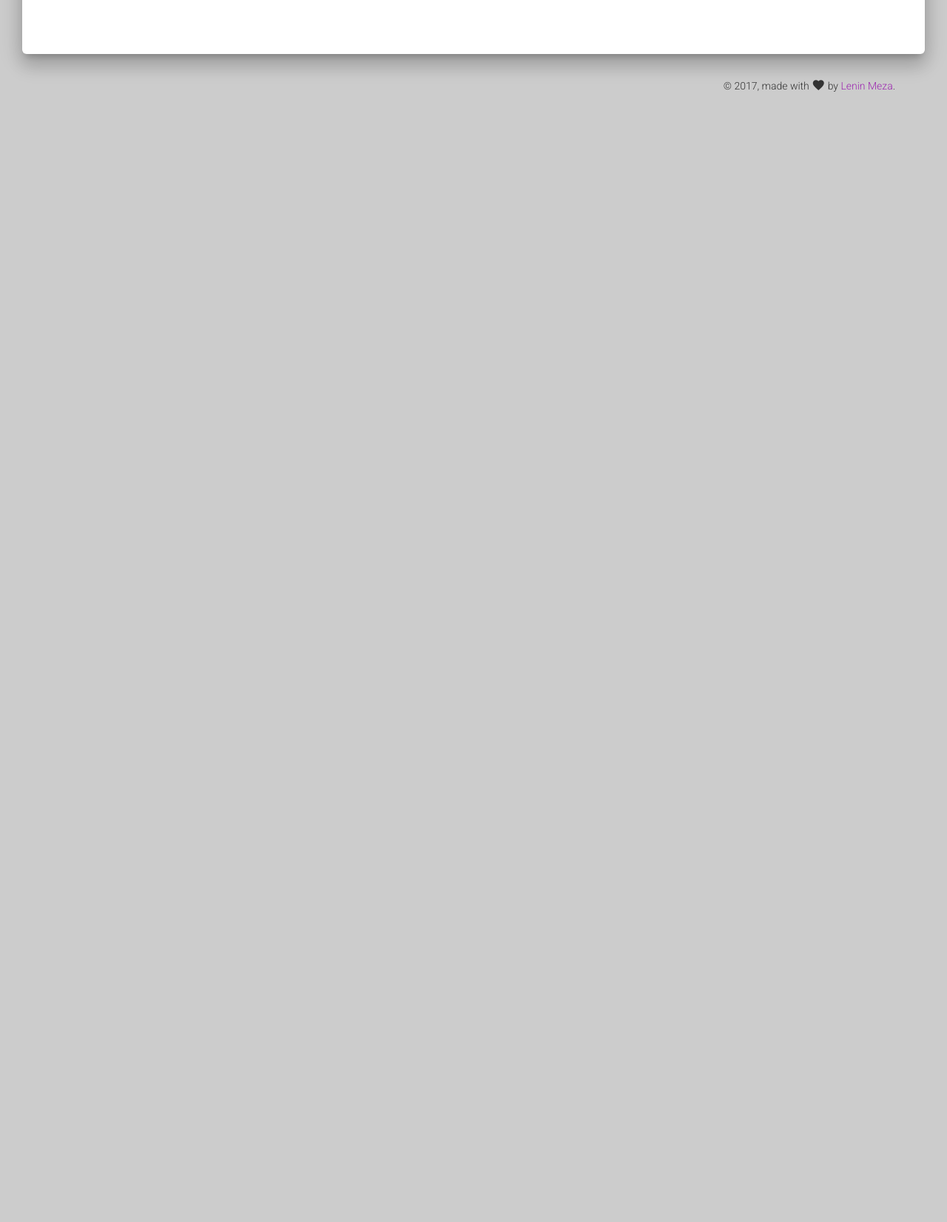
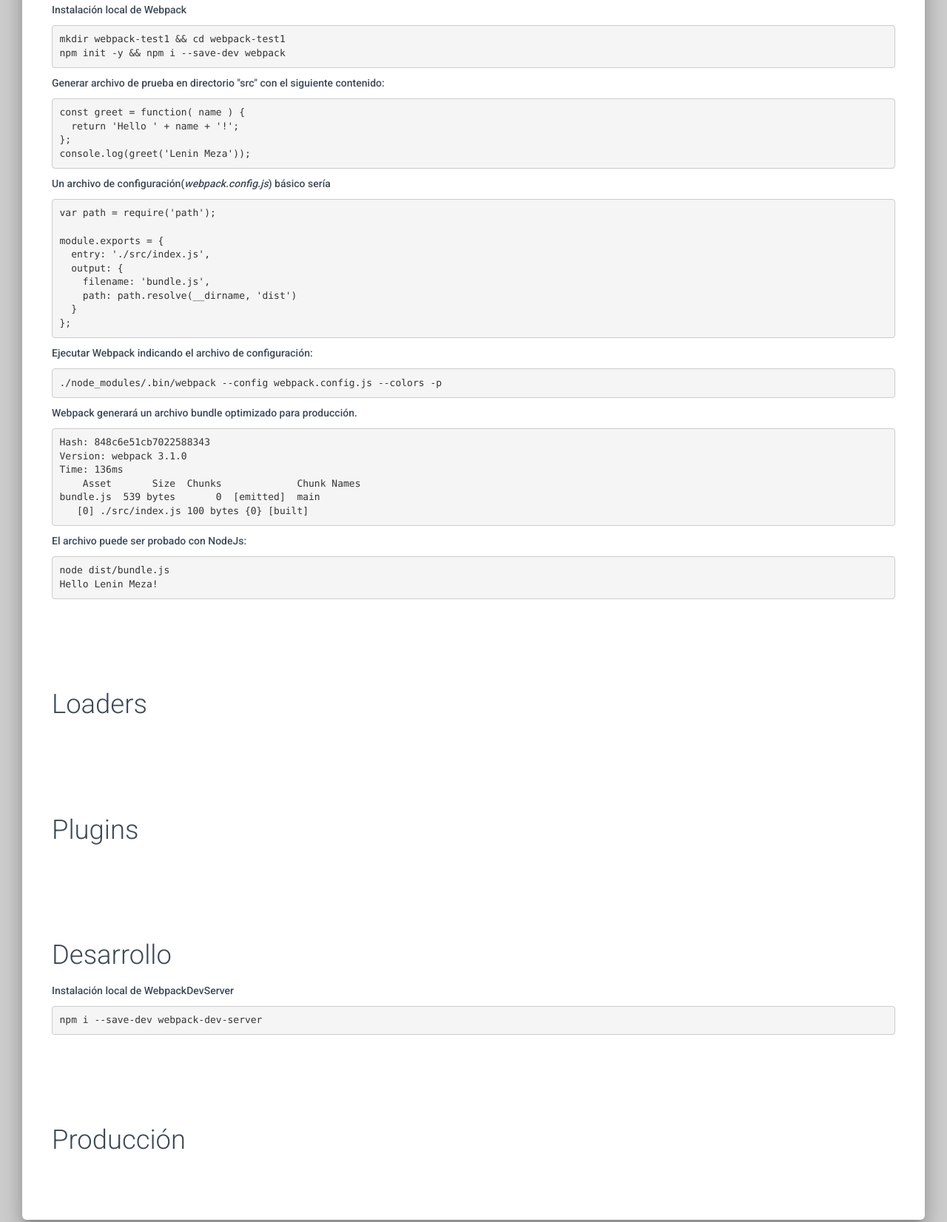
Before and after one commit to lenin-anzen/webpack, a website: page docs/index.html in a window 1280 px wide. Shown: the part 757-2409 px from the top of the page at 74% size. Before the commit the page ends 914 px from the top, so only its background shows below. Drawn offline with nearby package versions, Linux system fonts and the light colour scheme.

Commit message:
Installation and first example of Webpack

```diff
--- a/docs/index.html
+++ b/docs/index.html
@@ -7,10 +7,8 @@
 
 	<title>Webpack</title>
 
-    <!--
-    <link rel="apple-touch-icon" sizes="76x76" href="assets/img/apple-icon.png">
-	<link rel="icon" type="image/png" href="assets/img/favicon.png">
-    -->
+    <link rel="apple-touch-icon" sizes="76x76" href="assets/img/icon-square-small-slack.png">
+	<link rel="icon" type="image/png" href="assets/img/icon-square-small-slack.png">
 
 	<!--  Fonts and icons -->
 	<link rel="stylesheet" href="https://fonts.googleapis.com/icon?family=Material+Icons" />
@@ -33,9 +31,35 @@
                     <span class="icon-bar"></span>
                     <span class="icon-bar"></span>
                 </button>
+                <a class="navbar-brand" href="#">Webpack</a>
             </div>
             <div class="collapse navbar-collapse" id="navigation-index">
                 <ul class="nav navbar-nav navbar-right">
+                    <li>
+                        <a rel="tooltip" title="Instalación" data-placement="bottom" href="#installation" class="btn btn-white btn-simple btn-just-icon">
+                            Instalación
+                        </a>
+                    </li>
+                    <li>
+                        <a rel="tooltip" title="Loaders" data-placement="bottom" href="#loaders" class="btn btn-white btn-simple btn-just-icon">
+                            Loaders
+                        </a>
+                    </li>
+                    <li>
+                        <a rel="tooltip" title="Plugins" data-placement="bottom" href="#plugins" class="btn btn-white btn-simple btn-just-icon">
+                            Plugins
+                        </a>
+                    </li>
+                    <li>
+                        <a rel="tooltip" title="Desarrollo" data-placement="bottom" href="#development" class="btn btn-white btn-simple btn-just-icon">
+                            Desarrollo
+                        </a>
+                    </li>
+                    <li>
+                        <a rel="tooltip" title="Producción" data-placement="bottom" href="#production" class="btn btn-white btn-simple btn-just-icon">
+                            Producción
+                        </a>
+                    </li>
                     <li>
                         <a rel="tooltip" title="Fork us on Github" data-placement="bottom" href="https://github.com/lenin-anzen/webpack" target="_blank" class="btn btn-white btn-simple btn-just-icon">
                             <i class="fa fa-github"></i>
@@ -54,7 +78,7 @@
                     <div class="col-md-8 col-md-offset-2">
                         <div class="brand">
                             <h1>Webpack</h1>
-						<h3>Explanation of how Webpack works</h3>
+                            <h3>Permite la generarción de "<i>bundles</i>" para desarrollo y producción.</h3>
                         </div>
                     </div>
                 </div>
@@ -63,10 +87,71 @@
         </div>
 
         <div class="main main-raised">
-		<div class="section section-basic">
+            <div class="section section-basic" id="installation">
                 <div class="container">
                     <div class="title">
                         <h2>Instalación</h2>
+                        <p>Instalación local de Webpack</p>
+                        <pre>mkdir webpack-test1 && cd webpack-test1
+npm init -y && npm i --save-dev webpack</pre>
+                        <p>Generar archivo de prueba en directorio "src" con el siguiente contenido:</p>
+                        <pre>const greet = function( name ) {
+  return 'Hello ' + name + '!';
+};
+console.log(greet('Lenin Meza'));
+</pre>
+                        <p>Un archivo de configuración(<i>webpack.config.js</i>) básico sería</p>
+                        <pre>var path = require('path');
+
+module.exports = {
+  entry: './src/index.js',
+  output: {
+    filename: 'bundle.js',
+    path: path.resolve(__dirname, 'dist')
+  }
+};</pre>
+                        <p>Ejecutar Webpack indicando el archivo de configuración:</p>
+                        <pre>./node_modules/.bin/webpack --config webpack.config.js --colors -p</pre>
+                        <p>Webpack generará un archivo bundle optimizado para producción.</p>
+                        <pre>Hash: 848c6e51cb7022588343
+Version: webpack 3.1.0
+Time: 136ms
+    Asset       Size  Chunks             Chunk Names
+bundle.js  539 bytes       0  [emitted]  main
+   [0] ./src/index.js 100 bytes {0} [built]</pre>
+                        <p>El archivo puede ser probado con NodeJs:</p>
+                        <pre>node dist/bundle.js
+Hello Lenin Meza!</pre>
+                    </div>
+                </div>
+            </div>
+            <div class="section section-basic" id="loaders">
+                <div class="container">
+                    <div class="title">
+                        <h2>Loaders</h2>
+                    </div>
+                </div>
+            </div>
+            <div class="section section-basic" id="plugins">
+                <div class="container">
+                    <div class="title">
+                        <h2>Plugins</h2>
+                    </div>
+                </div>
+            </div>
+            <div class="section section-basic" id="development">
+                <div class="container">
+                    <div class="title">
+                        <h2>Desarrollo</h2>
+                        <p>Instalación local de WebpackDevServer</p>
+                        <pre>npm i --save-dev webpack-dev-server</pre>
+                    </div>
+                </div>
+            </div>
+            <div class="section section-basic" id="production">
+                <div class="container">
+                    <div class="title">
+                        <h2>Producción</h2>
                     </div>
                 </div>
             </div>
```
Also changed, not shown: README.md, docs/assets/img/icon-square-small-slack.png (added). Lines whose indentation alone changed are shown as unchanged.
